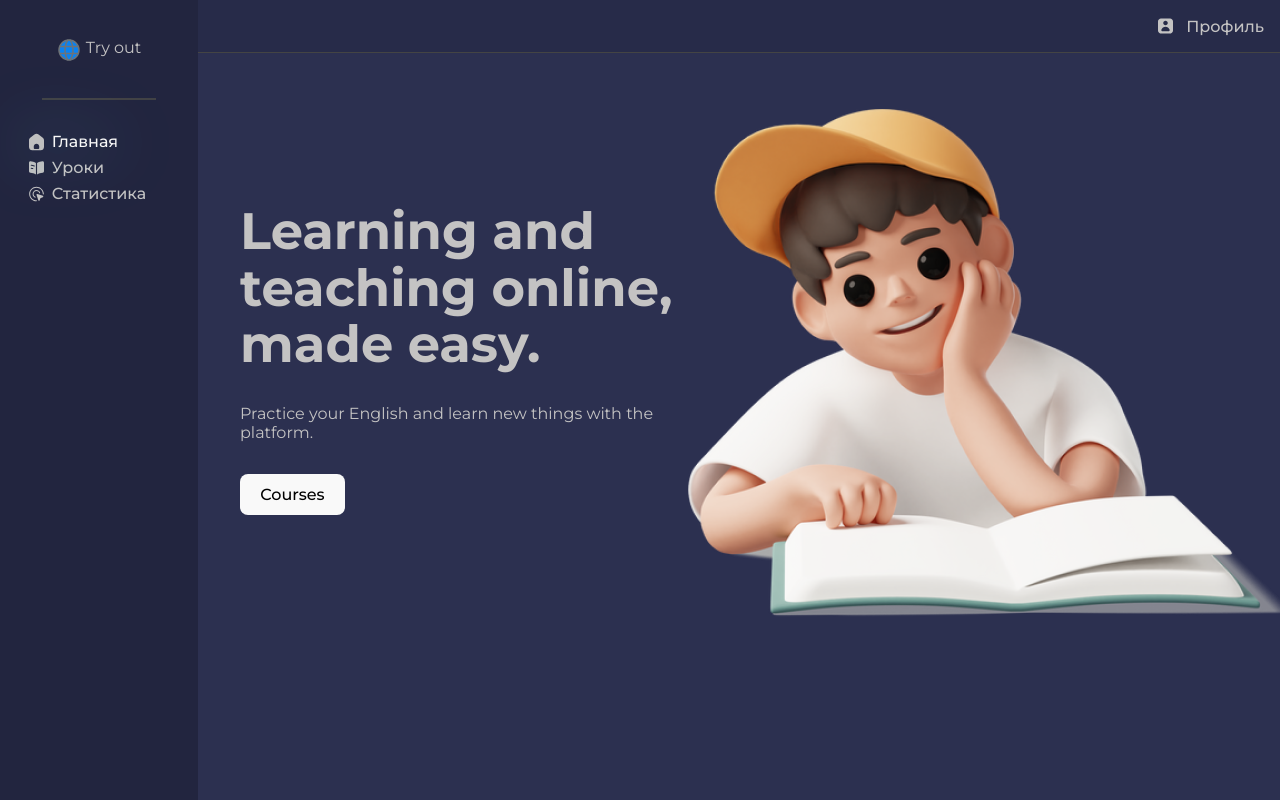
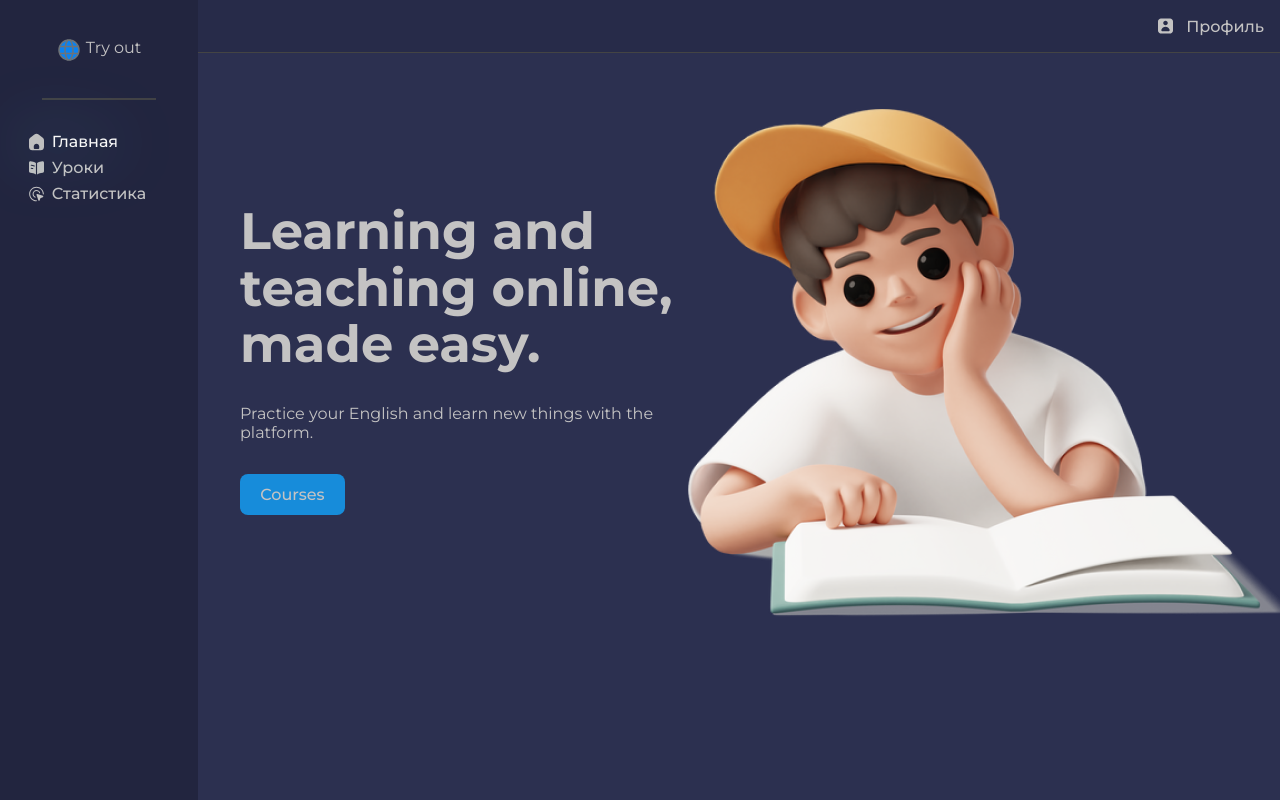
Before and after one commit to BananILN/Easyen, a React (Vite) app in the folder easyEn/: page / in a window 1280 px wide. Built offline with nearby package versions, Linux system fonts and the light colour scheme.

Commit message:
add linkButton

```diff
--- /dev/null
+++ b/easyEn/src/components/LinkButton.jsx
@@ -0,0 +1,14 @@
+import { NavLink } from "react-router";
+
+export const LinkButton = ({title, to, onClick, ...props}) =>{
+    return (
+        <NavLink
+          to={to}
+          className="buttonLink"
+          onClick={onClick}
+          {...props}
+            >
+            {title}
+        </NavLink>
+    )
+}
--- a/easyEn/src/index.css
+++ b/easyEn/src/index.css
@@ -29,7 +29,9 @@ h1 {
   line-height: 1.1;
 }
 
-button {
+.buttonLink{
+  color: var(--color);
+  text-decoration: none;
   border-radius: 8px;
   border: 1px solid transparent;
   padding: 0.6em 1.2em;
@@ -40,7 +42,8 @@ button {
   cursor: pointer;
   transition: border-color 0.25s;
 }
-button:hover {
+.buttonLink:hover {
+  color: var(--color);
   border-color: #060938;
   background-color: #1377b9;
 }
--- a/easyEn/src/pages/HomePage.jsx
+++ b/easyEn/src/pages/HomePage.jsx
@@ -1,4 +1,5 @@
-
+import { ROUTES } from "..";
+import { LinkButton } from "../components/LinkButton";
 
 export default function HomePage(){
 
@@ -16,7 +17,7 @@ export default function HomePage(){
                 </h1>
 
                 <span className="span-under-title-desc">Practice your English and learn new things with the platform.</span>
-                <button> Courses</button>
+                <LinkButton to={ROUTES.courses} title="Courses"/>
                 </div>
             </div>
             <div className="image-cont">
```
Also changed, not shown: easyEn/src/api.js (+44 -0 lines).
